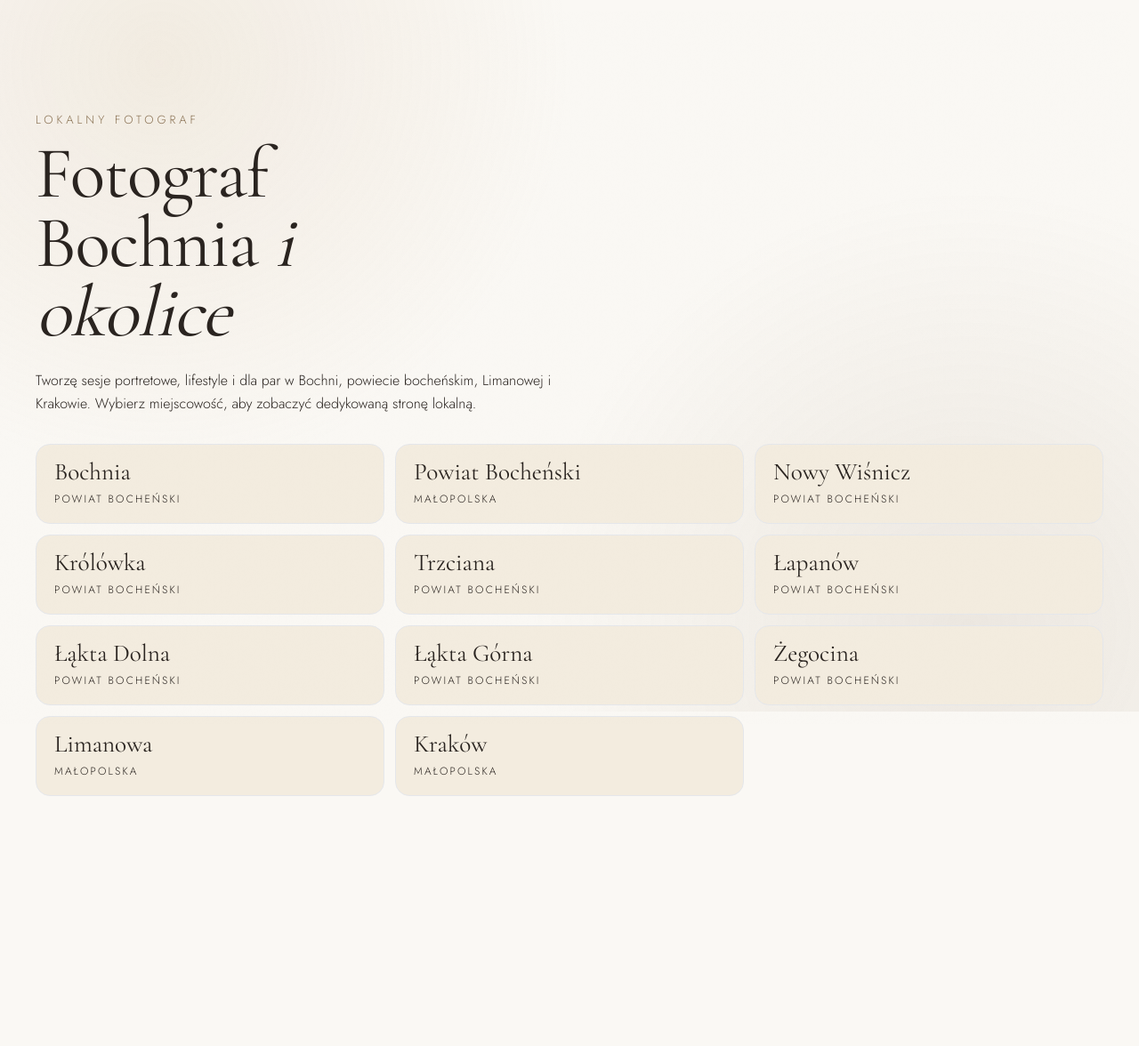
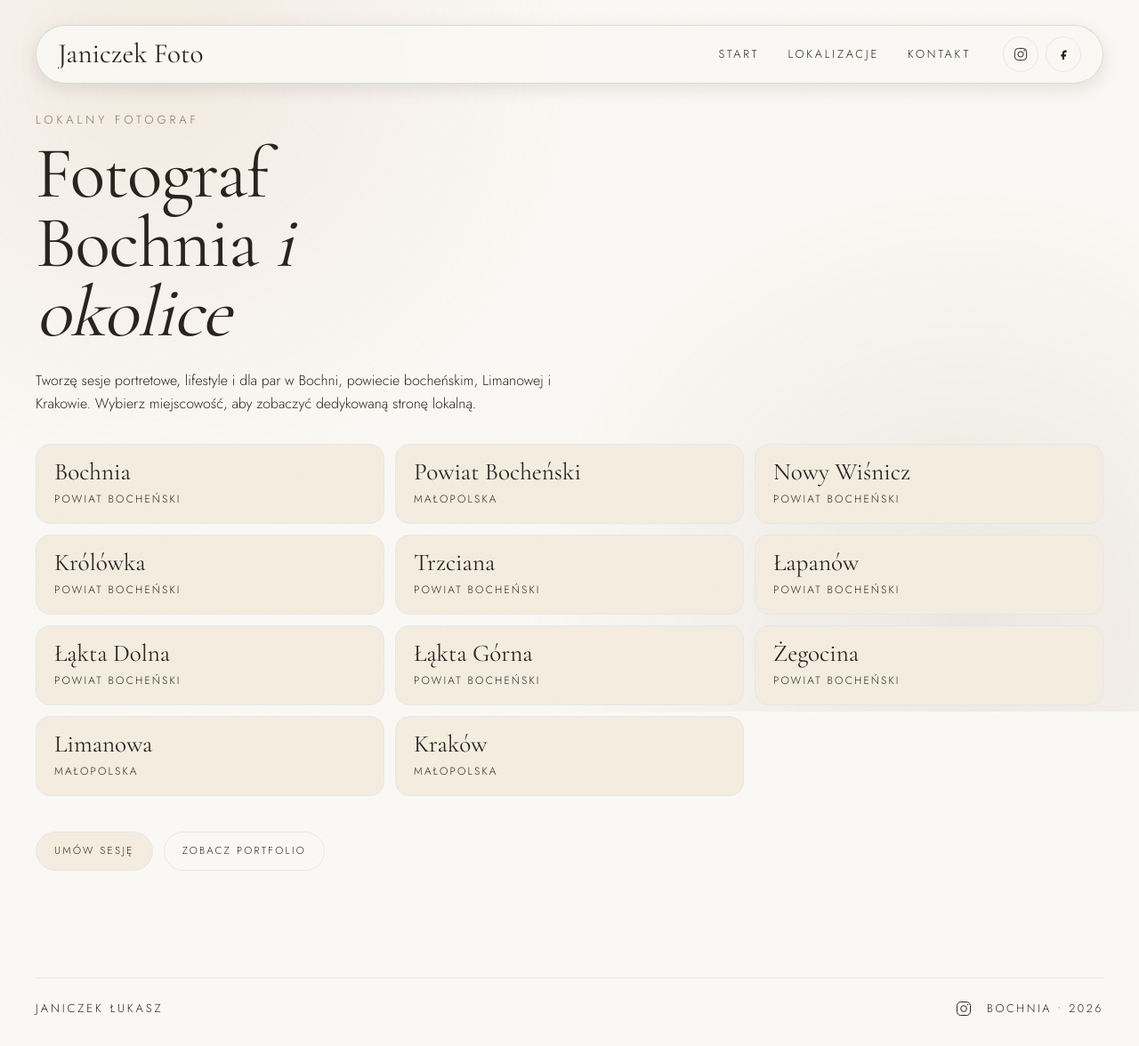
Before and after one commit to ByteUsser/Luk, a Next.js app: page /fotograf in a window 1280 px wide. Shown: the whole page at 89% size. Before the commit the page ends 975 px from the top, so only its background shows below. Built offline with nearby package versions, Linux system fonts and the light colour scheme.

Commit message:
Improve SEO landing navigation and cross-page UX

```diff
--- a/app/fotograf/[location]/page.tsx
+++ b/app/fotograf/[location]/page.tsx
@@ -1,6 +1,9 @@
 import type { Metadata } from "next";
 import Link from "next/link";
 import { notFound } from "next/navigation";
+import { Cursor } from "@/components/Cursor";
+import { Footer } from "@/components/Footer";
+import { Nav } from "@/components/Nav";
 import { LOCATION_LANDINGS, findLocationBySlug } from "@/lib/location-pages";
 import { SITE_CONFIG } from "@/lib/site-config";
 
@@ -92,6 +95,9 @@ export default function PhotographerLocationPage({ params }: { params: Params })
   };
 
   return (
+    <>
+      <Cursor />
+      <Nav />
       <main className="px-5 pb-20 pt-28 md:px-10 md:pt-32">
         <script type="application/ld+json" dangerouslySetInnerHTML={{ __html: JSON.stringify(jsonLd) }} />
 
@@ -139,8 +145,16 @@ export default function PhotographerLocationPage({ params }: { params: Params })
             >
               Wszystkie lokalizacje
             </Link>
+            <Link
+              href="/"
+              className="inline-flex min-h-[44px] items-center rounded-full border border-ink/20 px-5 text-[0.72rem] uppercase tracking-[0.2em] text-ink/80 transition-colors duration-700 hover:border-cognac hover:text-cognac"
+            >
+              Portfolio
+            </Link>
           </div>
         </article>
       </main>
+      <Footer />
+    </>
   );
 }
--- a/app/fotograf/page.tsx
+++ b/app/fotograf/page.tsx
@@ -1,5 +1,8 @@
 import type { Metadata } from "next";
 import Link from "next/link";
+import { Cursor } from "@/components/Cursor";
+import { Footer } from "@/components/Footer";
+import { Nav } from "@/components/Nav";
 import { LOCATION_LANDINGS } from "@/lib/location-pages";
 import { SITE_CONFIG } from "@/lib/site-config";
 
@@ -35,6 +38,9 @@ export const metadata: Metadata = {
 
 export default function PhotographerAreasPage() {
   return (
+    <>
+      <Cursor />
+      <Nav />
       <main className="px-5 pb-20 pt-28 md:px-10 md:pt-32">
         <div className="mx-auto max-w-[1200px]">
           <p className="eyebrow text-cognac">Lokalny fotograf</p>
@@ -60,7 +66,24 @@ export default function PhotographerAreasPage() {
               </Link>
             ))}
           </div>
+
+          <div className="mt-10 flex flex-wrap gap-3">
+            <Link
+              href="/kontakt"
+              className="inline-flex min-h-[44px] items-center rounded-full border border-ink/25 bg-[#f3ecdf] px-5 text-[0.72rem] uppercase tracking-[0.2em] text-ink transition-colors duration-700 hover:border-cognac hover:text-cognac"
+            >
+              Umów sesję
+            </Link>
+            <Link
+              href="/"
+              className="inline-flex min-h-[44px] items-center rounded-full border border-ink/20 px-5 text-[0.72rem] uppercase tracking-[0.2em] text-ink/80 transition-colors duration-700 hover:border-cognac hover:text-cognac"
+            >
+              Zobacz portfolio
+            </Link>
+          </div>
         </div>
       </main>
+      <Footer />
+    </>
   );
 }
--- a/components/Nav.tsx
+++ b/components/Nav.tsx
@@ -3,13 +3,20 @@
 import Link from "next/link";
 import { AnimatePresence, motion } from "framer-motion";
 import { useEffect, useState } from "react";
+import { usePathname } from "next/navigation";
 import { SITE_CONFIG } from "@/lib/site-config";
 
-const navLinks = [
+const homeNavLinks = [
   { href: "#wybrane-prace", label: "Prace" },
   { href: "#o-mnie", label: "O mnie" },
   { href: "#oferta", label: "Oferta" },
   { href: "#kontakt", label: "Kontakt" }
+];
+
+const pageNavLinks = [
+  { href: "/", label: "Start" },
+  { href: "/fotograf", label: "Lokalizacje" },
+  { href: "/kontakt", label: "Kontakt" }
 ];
 
 const socials = [
@@ -20,6 +27,10 @@ const socials = [
 const ease = [0.22, 1, 0.36, 1] as const;
 
 export function Nav() {
+  const pathname = usePathname();
+  const isHome = pathname === "/";
+  const navLinks = isHome ? homeNavLinks : pageNavLinks;
+  const brandHref = isHome ? "#start" : "/";
   const [open, setOpen] = useState(false);
   const [scrolled, setScrolled] = useState(false);
   const mobileMenuItemClass =
@@ -67,7 +78,7 @@ export function Nav() {
           className="mx-auto flex max-w-[1400px] min-w-0 items-center justify-between rounded-full border px-3 py-2 md:px-6 md:py-3"
         >
           <Link
-            href="#start"
+            href={brandHref}
             className="menu-link relative max-w-[52vw] truncate whitespace-nowrap font-display text-[clamp(1.05rem,4.2vw,1.95rem)] leading-none text-ink sm:max-w-none"
           >
             {SITE_CONFIG.name}
```
Lines whose indentation alone changed are shown as unchanged.
